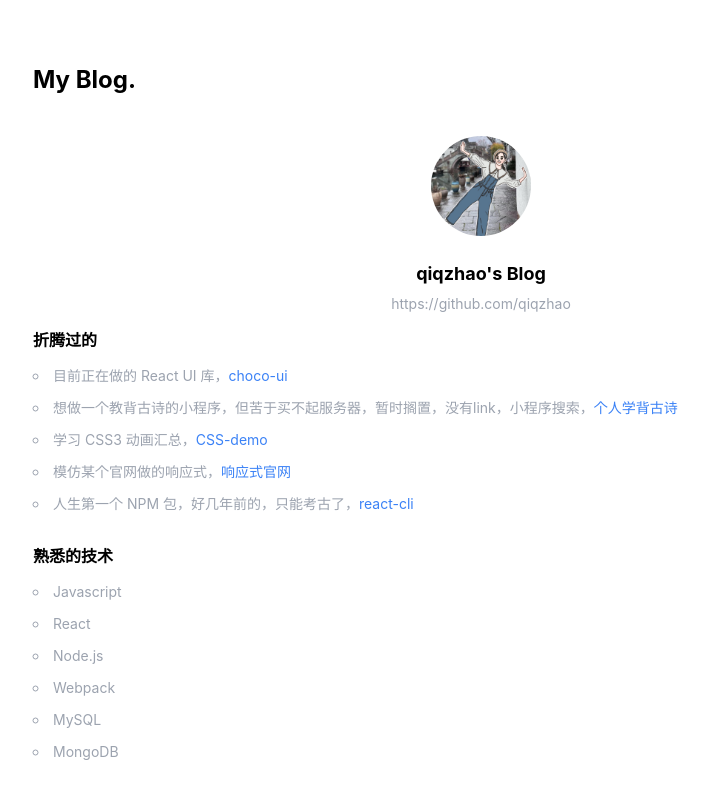
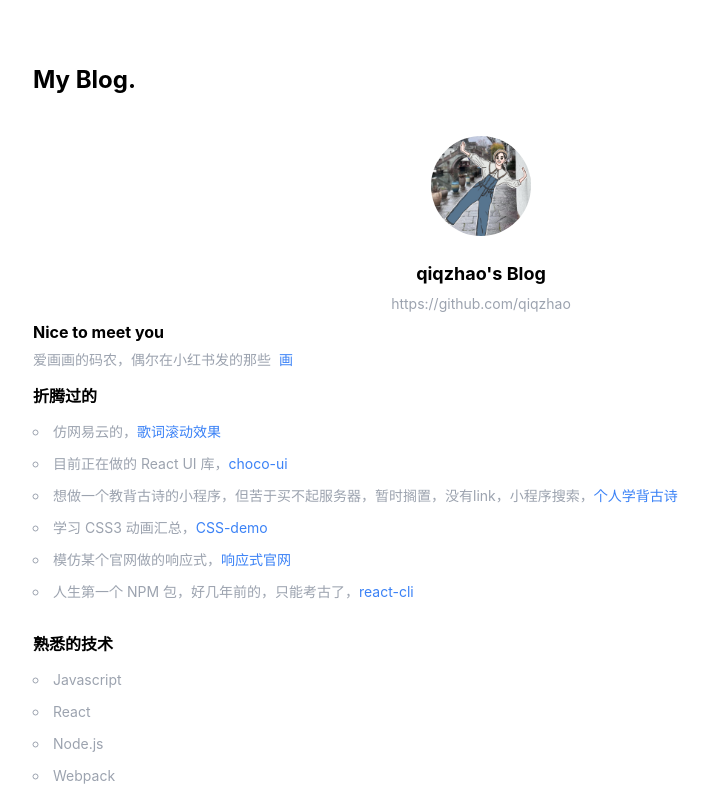
Before and after one commit to qiqzhao/qiqzhao.github.io, a Next.js app: page /about in a window 1280 px wide. Shown: the top 793 px of the page, without its empty margins (159-868 px from the left). Built offline with nearby package versions, Linux system fonts and the light colour scheme; a web font is replaced by a local one.

Commit message:
feat: about

```diff
--- a/src/pages/about/index.tsx
+++ b/src/pages/about/index.tsx
@@ -8,7 +8,7 @@ import SectionTitle from "@/components/about/section-title";
 
 const About: FC = () => {
   return (
-    <section className="mx-auto px-5 mt-16 lg:px-48">
+    <section className="mx-auto px-5 mt-16 lg:px-48 mb-8">
       <Header />
 
       <div className="flex flex-col items-center">
@@ -21,7 +21,7 @@ const About: FC = () => {
         />
         <h1 className="mt-6 text-lg font-bold">{`qiqzhao's Blog`}</h1>
         <a
-          className="text-sm leading-8 text-gray-400"
+          className="text-sm leading-8 text-gray-400 hover:text-blue-500 "
           href="https://github.com/qiqzhao"
           target="__blank"
         >
@@ -29,9 +29,33 @@ const About: FC = () => {
         </a>
       </div>
 
+      <div>
+        <SectionTitle>Nice to meet you</SectionTitle>
+        <p className="text-sm leading-8 text-gray-400">
+          爱画画的码农，偶尔在小红书发的那些 &nbsp;
+          <a
+            className="text-blue-500 hover:text-blue-700 "
+            href="https://www.xiaohongshu.com/user/profile/5af462ef4eacab71f9c249aa?xhsshare=CopyLink&appuid=5af462ef4eacab71f9c249aa&apptime=1724724646&share_id=b6485cb0ac0543eb991d576853a4b85d"
+          >
+            画
+          </a>
+        </p>
+      </div>
+
       <div className="flex flex-col gap-4 text-gray-400 leading-10">
         <div>
           <SectionTitle>折腾过的</SectionTitle>
+
+          <Li>
+            仿网易云的，
+            <a
+              className="text-blue-500 hover:text-blue-700 "
+              href="https://qiqzhao.github.io/js-demo/song-scroll/"
+              target="__blank"
+            >
+              歌词滚动效果
+            </a>
+          </Li>
 
           <Li>
             目前正在做的 React UI 库，
@@ -46,10 +70,7 @@ const About: FC = () => {
 
           <Li>
             想做一个教背古诗的小程序，但苦于买不起服务器，暂时搁置，没有link，小程序搜索，
-            <a
-              className="text-blue-500 hover:text-blue-700 "
-              href="#"
-            >
+            <a className="text-blue-500 hover:text-blue-700 " href="#">
               个人学背古诗
             </a>
           </Li>
@@ -97,6 +118,8 @@ const About: FC = () => {
           <Li>Webpack </Li>
           <Li>MySQL </Li>
           <Li>MongoDB </Li>
+          <Li>Next.js </Li>
+          <Li>Tailwind </Li>
         </div>
 
         <div>
```
